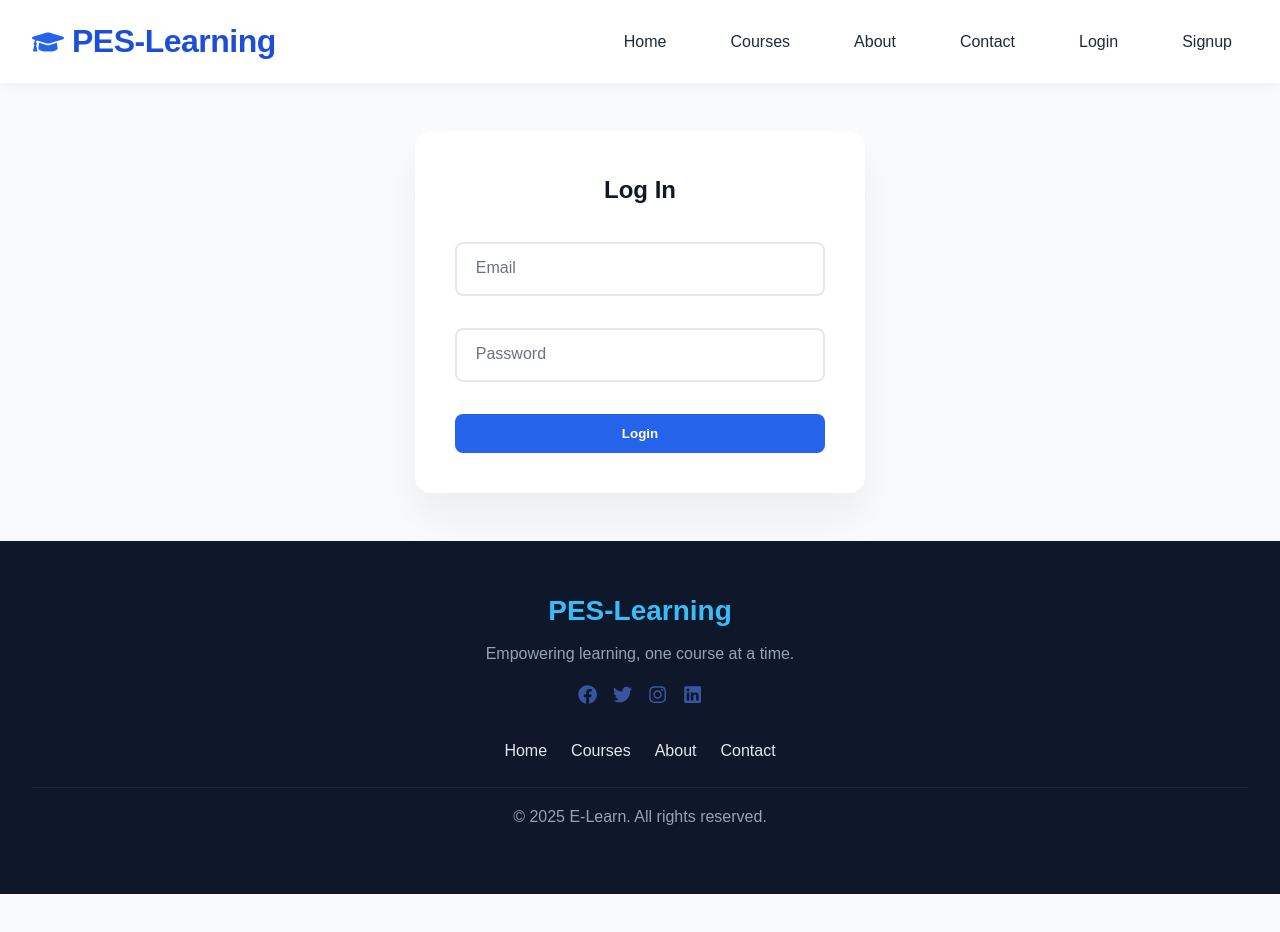
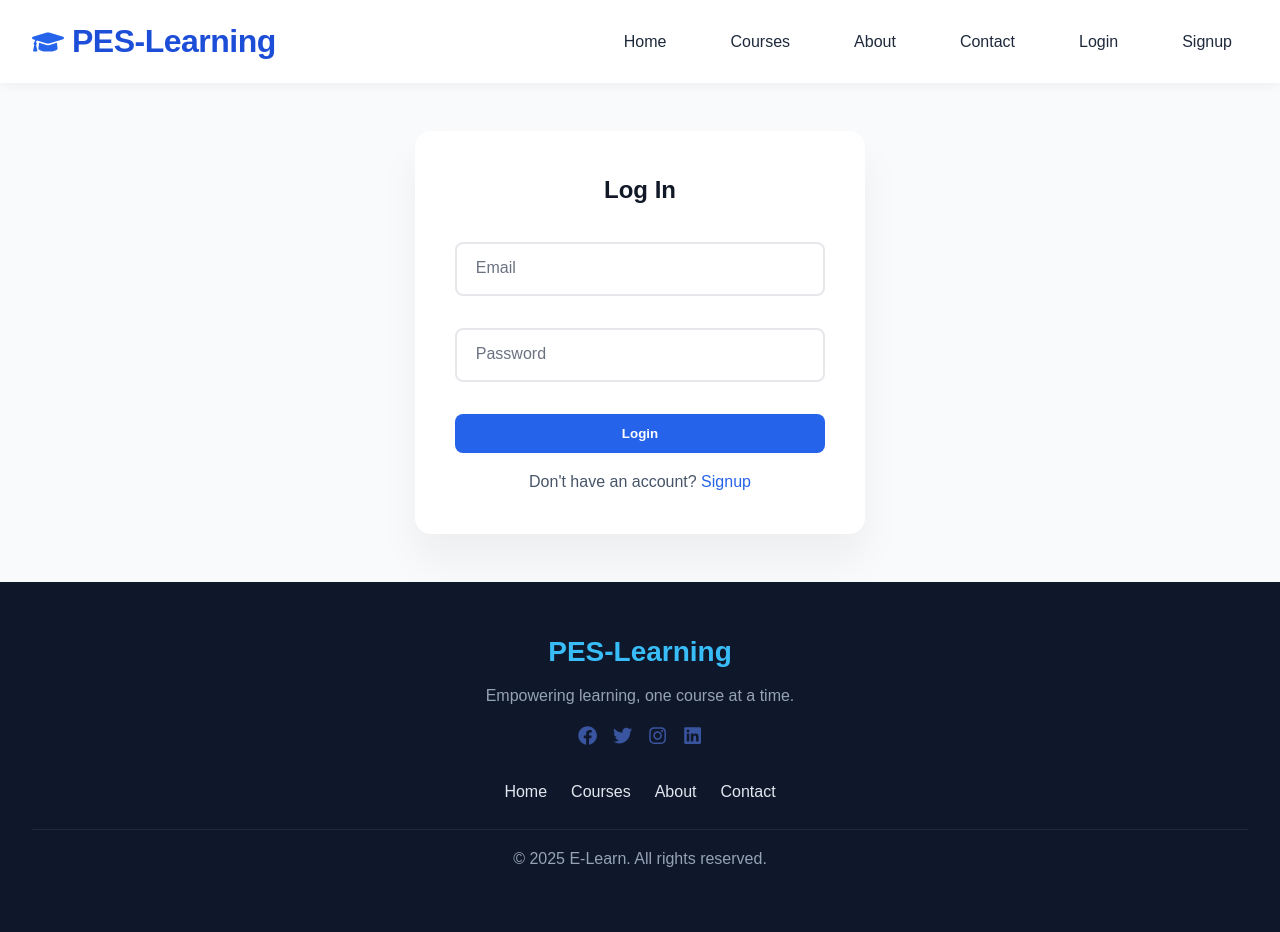
Before and after one commit to Sampreeth-CH/E-learning-Platform, a React (Create React App) app: page /E-learning/login in a window 1280 px wide. Shown: the top 932 px of the page. Before the commit the page ends 894 px from the top, so only its background shows below. Built offline with nearby package versions, Linux system fonts and the light colour scheme.

Commit message:
Fixed Home route and routing issue

```diff
--- a/src/index.css
+++ b/src/index.css
@@ -1316,3 +1316,15 @@
   border-color: #2563eb;
   box-shadow: 0 0 0 3px rgba(37, 99, 235, 0.2);
 }
+
+
+
+.checksign{
+  margin-top: 1rem;
+  color: #475569;
+}
+
+.checksign a{
+  color: #2563eb;
+  font-weight: 500;
+}
--- a/src/pages/Login.js
+++ b/src/pages/Login.js
@@ -1,6 +1,7 @@
 import React, { useState } from 'react';
 import { useNavigate } from 'react-router-dom';
 import { loginUser } from '../utils/auth';
+import { Link } from 'react-router-dom';
 
 const Login = ({ setIsLoggedIn }) => {
   const [email, setEmail] = useState('');
@@ -49,6 +50,7 @@
 
         <button type="submit">Login</button>
       </form>
+      <p className="checksign">Don't have an account? <Link to='/signup'>Signup</Link></p>
     </div>
   );
 };
--- a/src/pages/Signup.js
+++ b/src/pages/Signup.js
@@ -1,6 +1,8 @@
 import React, { useState } from 'react';
 import { useNavigate } from 'react-router-dom';
 import { saveUser, loginUser } from '../utils/auth';
+import { Link } from 'react-router-dom';
+
 
 const Signup = ({ setIsLoggedIn }) => {
   const [username, setUsername] = useState('');
@@ -59,6 +61,7 @@
 
         <button type="submit">Signup</button>
       </form>
+      <p className="checksign">Already have an account? <Link to='/login'>Login</Link></p>
     </div>
   );
 };
```
